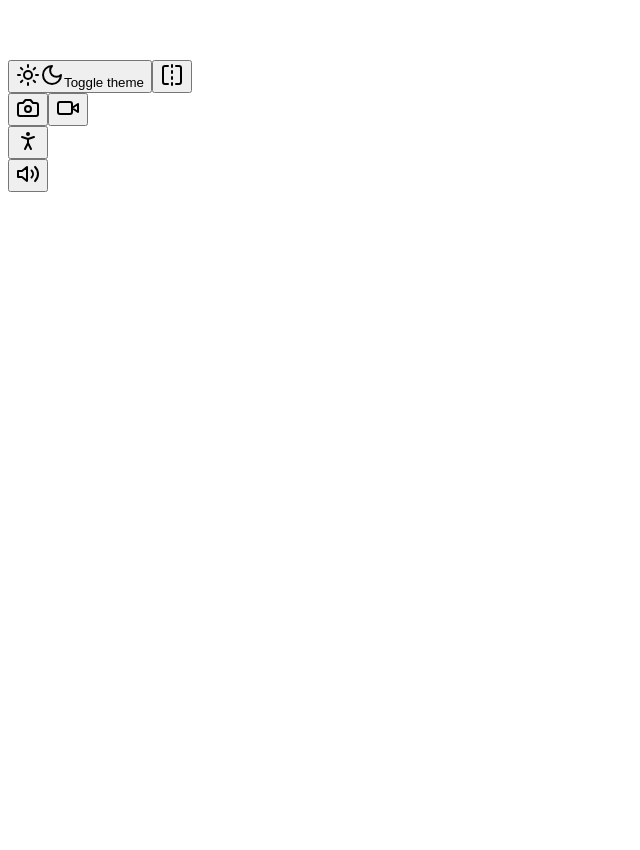
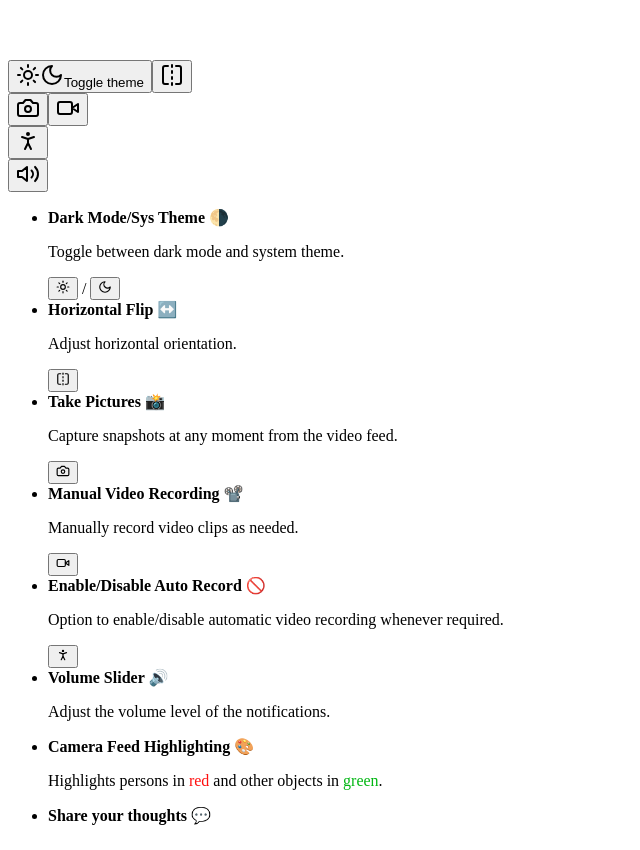
Before and after one commit to S44WN/the-watcher, a Next.js app: page / in a window 1280 px wide. Shown: the part 102-952 px from the top of the page, without its empty margins (0-640 px from the left). Before the commit the page ends 800 px from the top, so only its background shows below. Built offline with nearby package versions, Linux system fonts and the light colour scheme; no server answers.

Commit message:
Add: tensorflow-cocossd backend-webgl backend-cpu

```diff
--- a/app/page.tsx
+++ b/app/page.tsx
@@ -13,7 +13,9 @@
 import {
   Camera,
   FlipHorizontal,
+  MoonIcon,
   PersonStanding,
+  SunIcon,
   Video,
   Volume2,
 } from "lucide-react";
@@ -21,6 +23,9 @@
 import { Rings } from "react-loader-spinner";
 import Webcam from "react-webcam";
 import { toast } from "sonner";
+import "@tensorflow/tfjs-backend-cpu";
+import "@tensorflow/tfjs-backend-webgl";
+import * as cocoSsd from "@tensorflow-models/coco-ssd";
 
 type Props = {};
 
@@ -125,6 +130,11 @@
             </Popover>
           </div>
         </div>
+
+        {/* Right division - wikis */}
+        <div className="h-full flex-1 py-4 px-2 overflow-y-scroll">
+          <RenderFeatureHighlightsSection />
+        </div>
       </div>
     </div>
   );
@@ -154,6 +164,107 @@
       toast("Auto record enabled");
     }
   }
+
+  //inner components
+  function RenderFeatureHighlightsSection() {
+    return (
+      <div className="text-xs text-muted-foreground">
+        <ul className="space-y-4">
+          <li>
+            <strong>Dark Mode/Sys Theme 🌗</strong>
+            <p>Toggle between dark mode and system theme.</p>
+            <Button className="my-2 h-6 w-6" variant={"outline"} size={"icon"}>
+              <SunIcon size={14} />
+            </Button>{" "}
+            /{" "}
+            <Button className="my-2 h-6 w-6" variant={"outline"} size={"icon"}>
+              <MoonIcon size={14} />
+            </Button>
+          </li>
+          <li>
+            <strong>Horizontal Flip ↔️</strong>
+            <p>Adjust horizontal orientation.</p>
+            <Button
+              className="h-6 w-6 my-2"
+              variant={"outline"}
+              size={"icon"}
+              onClick={() => {
+                setMirrored((prev) => !prev);
+              }}
+            >
+              <FlipHorizontal size={14} />
+            </Button>
+          </li>
+          <Separator />
+          <li>
+            <strong>Take Pictures 📸</strong>
+            <p>Capture snapshots at any moment from the video feed.</p>
+            <Button
+              className="h-6 w-6 my-2"
+              variant={"outline"}
+              size={"icon"}
+              onClick={userPromptScreenshot}
+            >
+              <Camera size={14} />
+            </Button>
+          </li>
+          <li>
+            <strong>Manual Video Recording 📽️</strong>
+            <p>Manually record video clips as needed.</p>
+            <Button
+              className="h-6 w-6 my-2"
+              variant={isRecording ? "destructive" : "outline"}
+              size={"icon"}
+              onClick={userPromptRecord}
+            >
+              <Video size={14} />
+            </Button>
+          </li>
+          <Separator />
+          <li>
+            <strong>Enable/Disable Auto Record 🚫</strong>
+            <p>
+              Option to enable/disable automatic video recording whenever
+              required.
+            </p>
+            <Button
+              className="h-6 w-6 my-2"
+              variant={autoRecordEnabled ? "destructive" : "outline"}
+              size={"icon"}
+              onClick={toggleAutoRecord}
+            >
+              {autoRecordEnabled ? (
+                <Rings color="white" height={30} />
+              ) : (
+                <PersonStanding size={14} />
+              )}
+            </Button>
+          </li>
+
+          <li>
+            <strong>Volume Slider 🔊</strong>
+            <p>Adjust the volume level of the notifications.</p>
+          </li>
+          <li>
+            <strong>Camera Feed Highlighting 🎨</strong>
+            <p>
+              Highlights persons in{" "}
+              <span style={{ color: "#FF0F0F" }}>red</span> and other objects in{" "}
+              <span style={{ color: "#00B612" }}>green</span>.
+            </p>
+          </li>
+          <Separator />
+          <li className="space-y-4">
+            <strong>Share your thoughts 💬 </strong>
+            {/* <SocialMediaLinks /> */}
+            <br />
+            <br />
+            <br />
+          </li>
+        </ul>
+      </div>
+    );
+  }
 };
 
 export default HomePage;
--- a/package.json
+++ b/package.json
@@ -14,6 +14,9 @@
     "@radix-ui/react-separator": "^1.0.3",
     "@radix-ui/react-slider": "^1.1.2",
     "@radix-ui/react-slot": "^1.0.2",
+    "@tensorflow-models/coco-ssd": "^2.2.3",
+    "@tensorflow/tfjs-backend-cpu": "^4.16.0",
+    "@tensorflow/tfjs-backend-webgl": "^4.16.0",
     "class-variance-authority": "^0.7.0",
     "clsx": "^2.1.0",
     "lucide-react": "^0.312.0",
```
Also changed, not shown: 1 other file (tests, documents, lock files or other folders).
